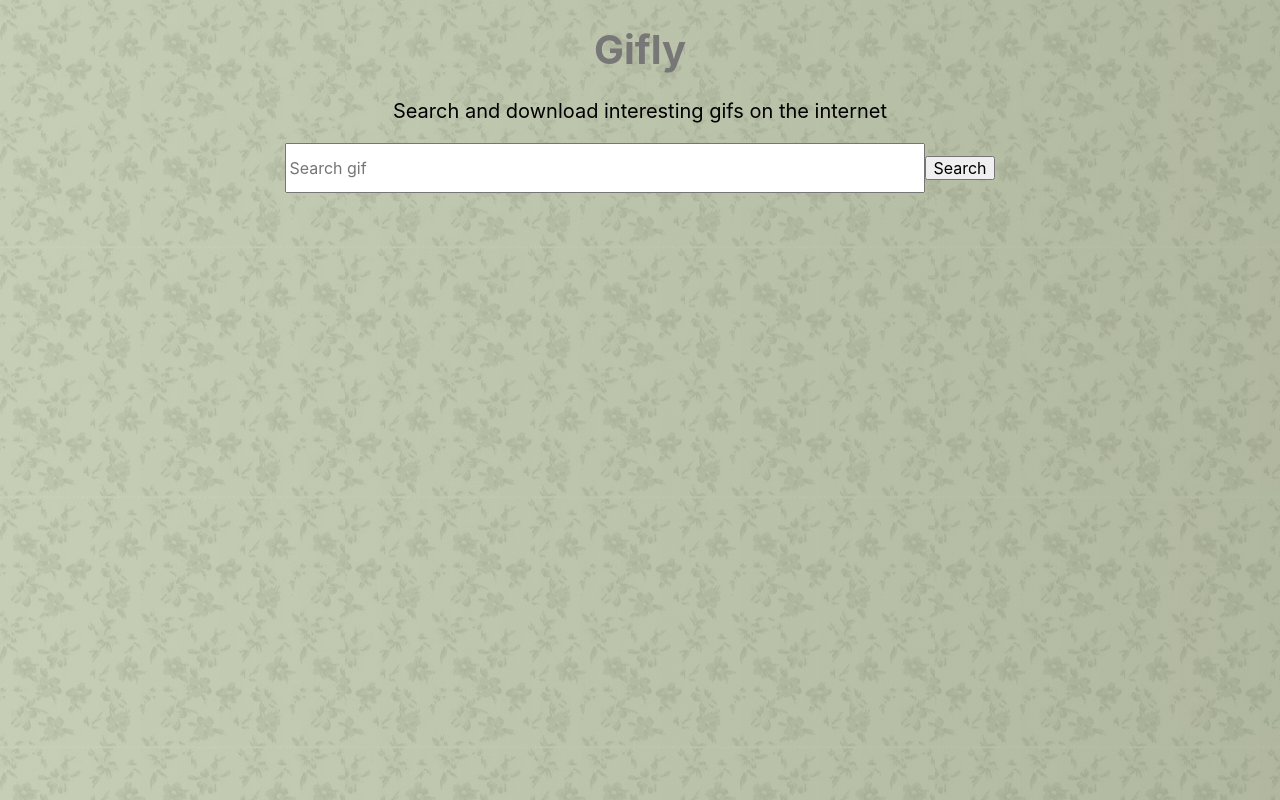
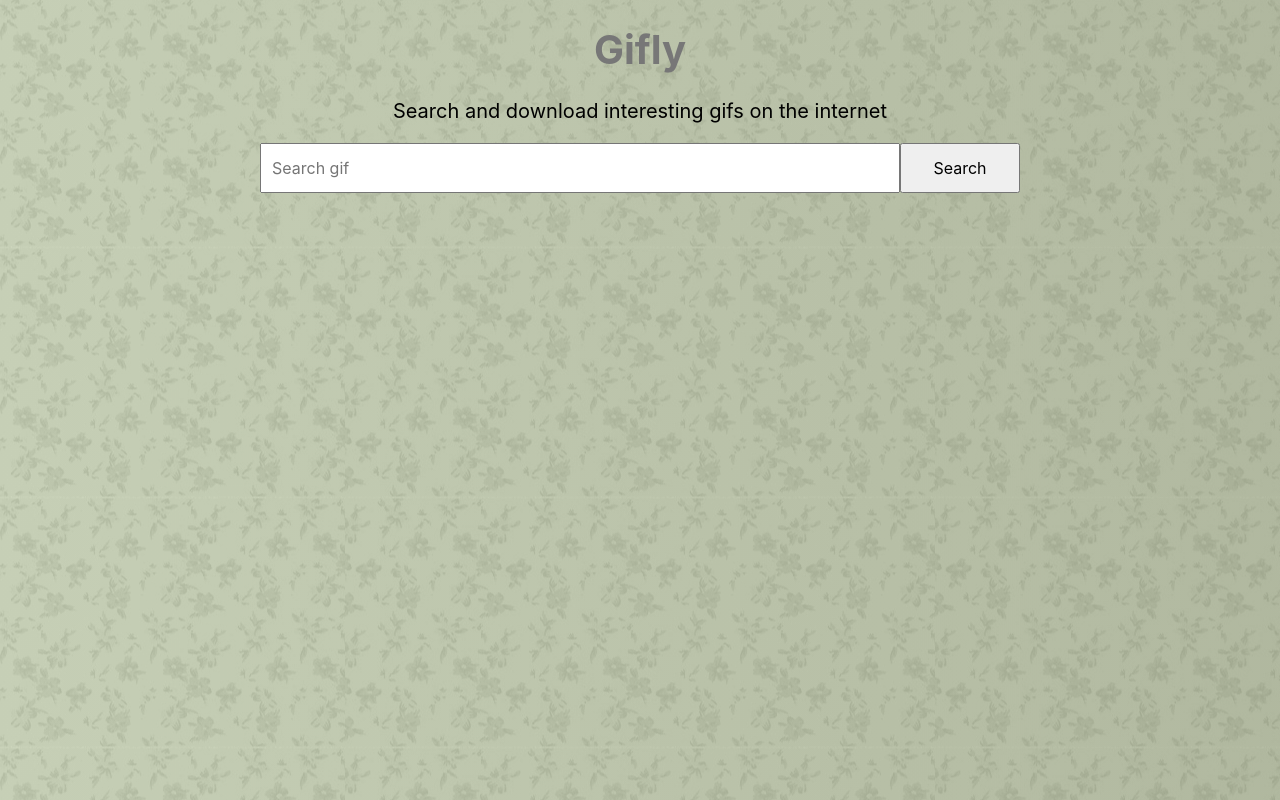
Before and after one commit to Yawmiej/gifly, a React (Create React App) app: page / in a window 1280 px wide. Built offline with nearby package versions, Linux system fonts and the light colour scheme.

Commit message:
Ready to go

```diff
--- a/public/index.html
+++ b/public/index.html
@@ -2,7 +2,7 @@
 <html lang="en">
   <head>
     <meta charset="utf-8" />
-    <link rel="shortcut icon" href="%PUBLIC_URL%/favicon.ico" />
+    <link rel="shortcut icon" href="Exclude.png" />
     <meta
       name="viewport"
       content="width=device-width, initial-scale=1, shrink-to-fit=no"
@@ -23,7 +23,7 @@
       work correctly both with client-side routing and a non-root public URL.
       Learn how to configure a non-root public URL by running `npm run build`.
     -->
-    <title>React App</title>
+    <title>Gifly</title>
   </head>
   <body>
     <noscript>You need to enable JavaScript to run this app.</noscript>
--- a/src/components/GifCard.css
+++ b/src/components/GifCard.css
@@ -17,5 +17,5 @@ img {
     background-color: #55555570;
     padding: 3px;
     border-radius: 4px;
-    font-size:25px;
+    font-size:15px;
 }
--- a/src/components/GifCard.js
+++ b/src/components/GifCard.js
@@ -2,7 +2,7 @@ import React from "react";
 import './GifCard.css';
 
 const GifCard = ({url}) => {
-    console.log(url)
+    // console.log(url)
     return (
         <div className="card">
             <img src={url} alt="gif" />
--- a/src/components/SearchBox.css
+++ b/src/components/SearchBox.css
@@ -1,11 +1,13 @@
 input[type='text'] {
     width: 50%;
     height: 50px;
+    padding: 10px;
 }
 
-input[type='submit'] {
+button[type='button'] {
     width: 120px;
     height: 50px;
+    padding: 10px;
 }
 
 .searchForm {
--- a/src/containers/App.js
+++ b/src/containers/App.js
@@ -12,13 +12,13 @@ class App extends Component {
             searchInput: '',
             fetched : 0
         }
-        console.log(this)
+        // console.log(this)
         this.onFormSubmit = this.onFormSubmit.bind(this);
     }
 
     onFormSubmit () {
         let searchResult = document.getElementById('search').value;
-        this.setState({fetched: 1})
+        this.setState({gifs: []})
         // console.log(searchResult);
         // console.log(this);
         let refinedSearch = searchResult.trim().split(' ').join('+');
```
Also changed, not shown: public/Exclude.png (added).
